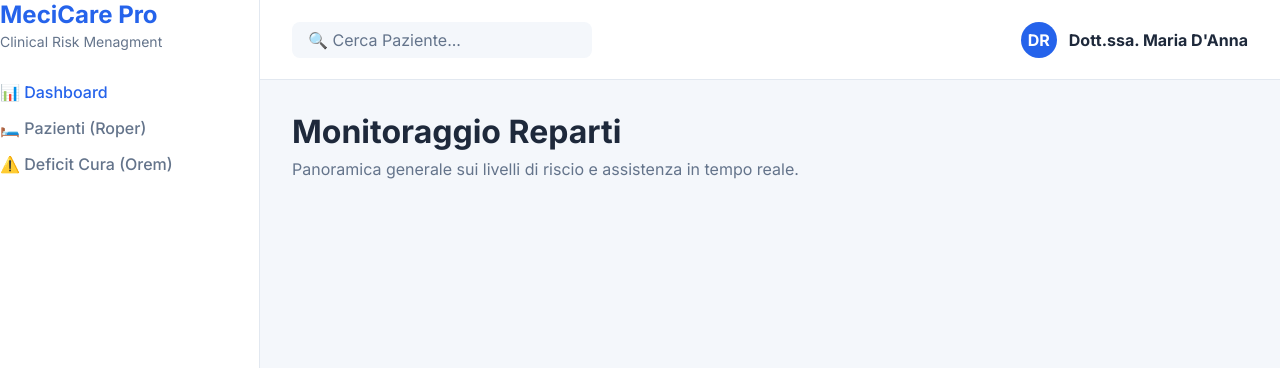
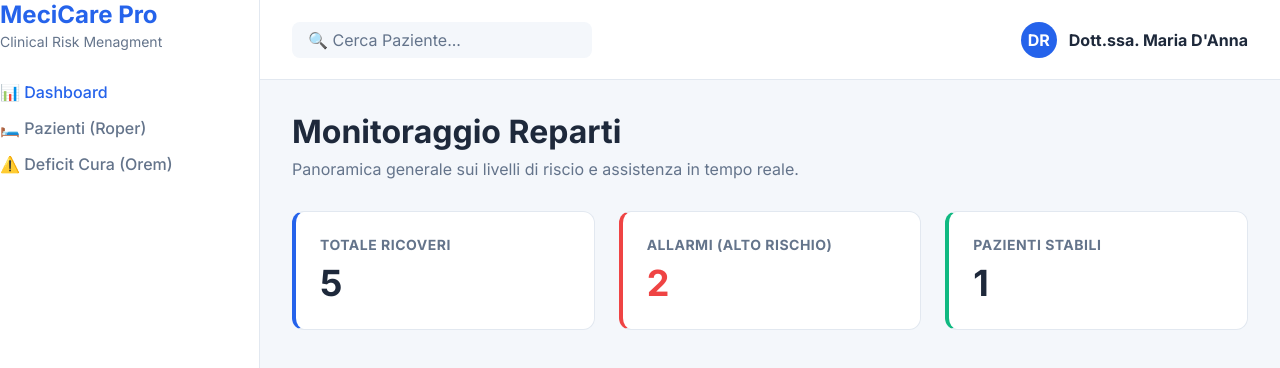
Before and after one commit to GennaroBuonomo/medicare-dashboard, a React (Vite) app: page / in a window 1280 px wide. Shown: the top 368 px of the page. Built offline with nearby package versions, Linux system fonts and the light colour scheme.

Commit message:
Add patient statistics cards to the dashboard

```diff
--- a/src/App.jsx
+++ b/src/App.jsx
@@ -1,6 +1,12 @@
+import data from './data.json';
 import './App.css'
 
 function App() {
+  //Calcoliamo i dati in tempo reale dal JSON
+  const totalPatients = data.patients.length;
+  const criticalPatients = data.patients.filter(p => p.riskLevel === 'high').length;
+  const stablePatients = data.patients.filter(p => p.riskLevel === 'low').length;
+
   return (
     <div className="dashboard-layout">
 
@@ -37,6 +43,28 @@ function App() {
             <p style={{ color: '#64748b', marginTop: '8px' }}>
               Panoramica generale sui livelli di riscio e assistenza in tempo reale.
             </p>
+            {/* LA GRIGLIA DELLE CARD (KPI) */}
+        <div style={{ display: 'flex', gap: '24px', marginTop: '32px' }}>
+
+          {/* Card 1: Totale Pazienti (Blu) */}
+          <div style={{ flex: 1, backgroundColor: '#ffffff', padding: '24px', borderRadius: '12px', border: '1px solid #e2e8f0', borderLeft: '4px solid #2563eb' }}>
+            <h3 style={{ color: '#64748b', fontSize: '14px', marginBottom: '8px', textTransform: 'uppercase', letterSpacing: '0.5px' }}>Totale Ricoveri</h3>
+            <p style={{ fontSize: '36px', fontWeight: 'bold', color: '#1e293b' }}>{totalPatients}</p>
+          </div>
+
+          {/* Card 2: Pazienti Critici (Rosso) */}
+          <div style={{ flex: 1, backgroundColor: '#ffffff', padding: '24px', borderRadius: '12px', border: '1px solid #e2e8f0', borderLeft: '4px solid #ef4444' }}>
+            <h3 style={{ color: '#64748b', fontSize: '14px', marginBottom: '8px', textTransform: 'uppercase', letterSpacing: '0.5px' }}>Allarmi (Alto Rischio)</h3>
+            <p style={{ fontSize: '36px', fontWeight: 'bold', color: '#ef4444' }}>{criticalPatients}</p>
+          </div>
+
+          {/* Card 3: Pazienti Stabili (Verde) */}
+          <div style={{ flex: 1, backgroundColor: '#ffffff', padding: '24px', borderRadius: '12px', border: '1px solid #e2e8f0', borderLeft: '4px solid #10b981' }}>
+            <h3 style={{ color: '#64748b', fontSize: '14px', marginBottom: '8px', textTransform: 'uppercase', letterSpacing: '0.5px' }}>Pazienti Stabili</h3>
+            <p style={{ fontSize: '36px', fontWeight: 'bold', color: '#1e293b' }}>{stablePatients}</p>
+          </div>
+
+        </div>
            </main>
 
     </div>
```
